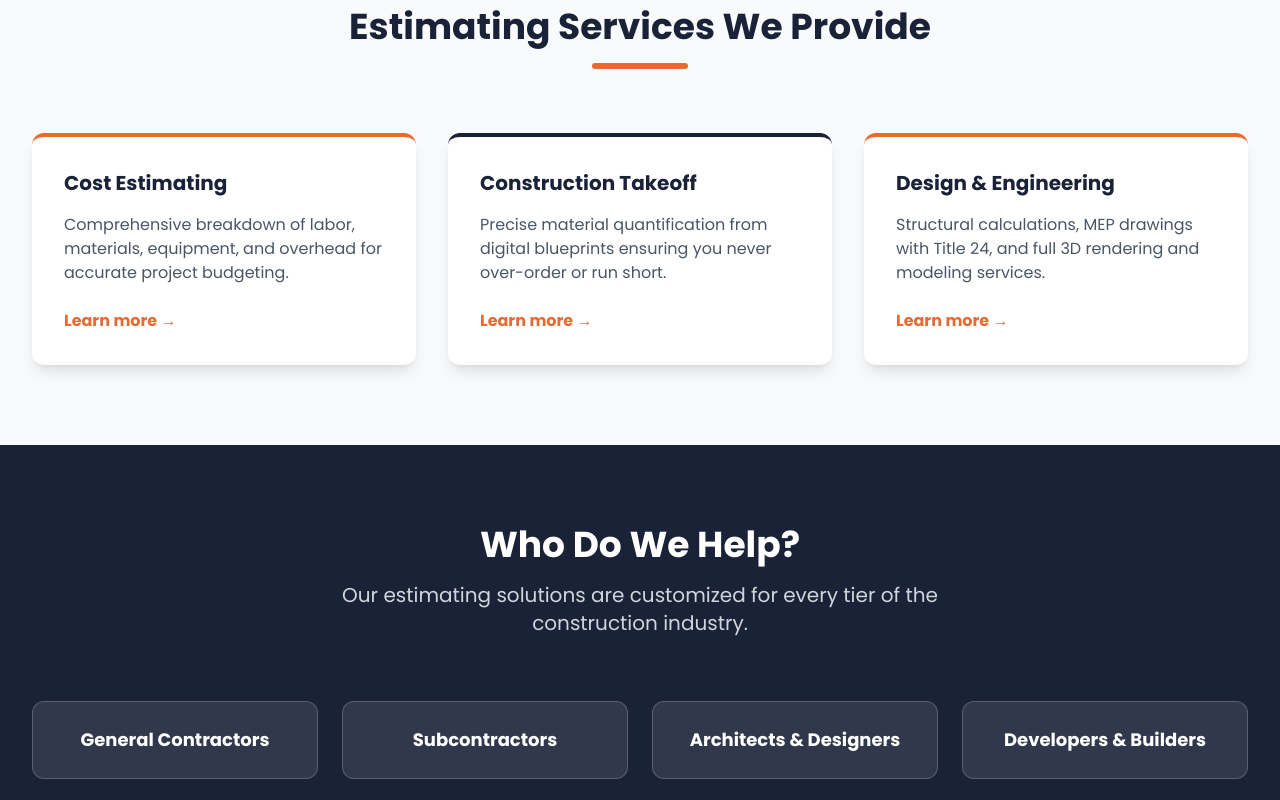
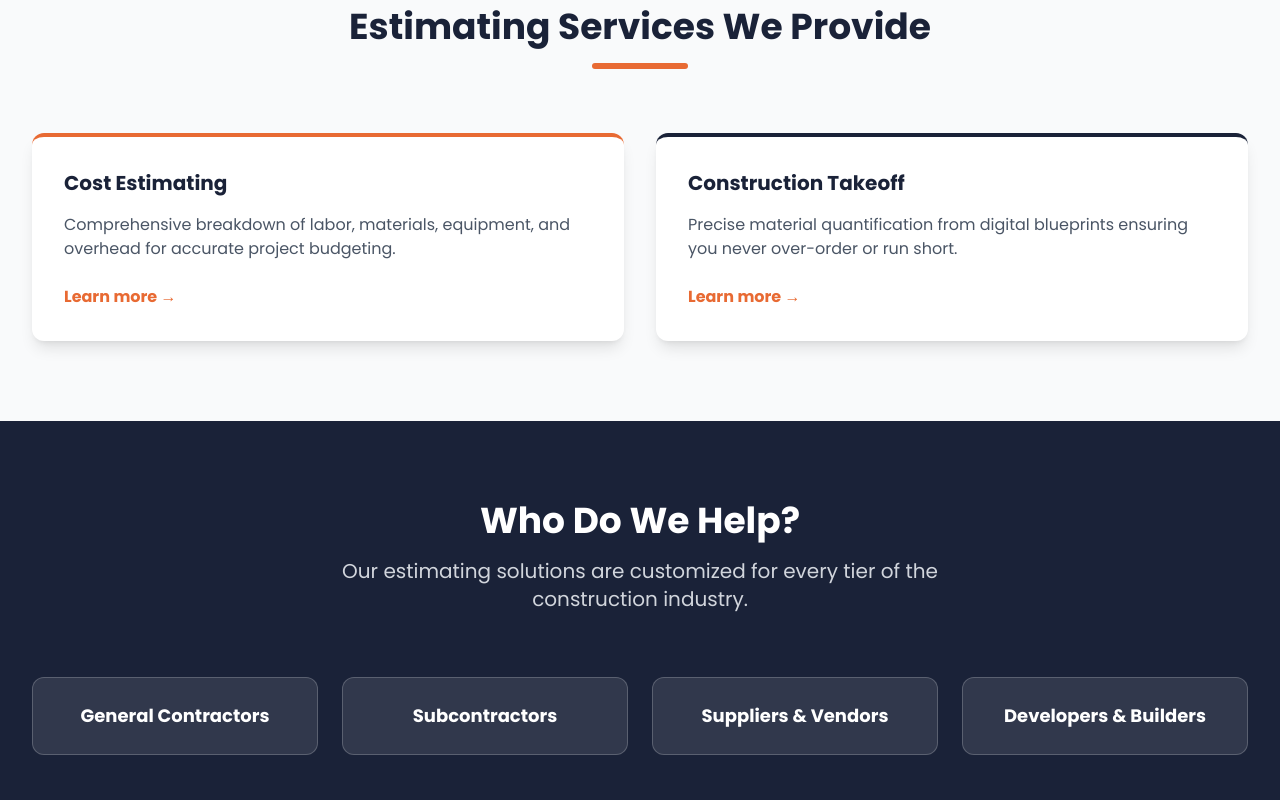
Before and after one commit to Alirazadev786/constructech-estimation, a Next.js app: page / in a window 1280 px wide. Shown: the part 1500-2300 px from the top of the page. Built offline with nearby package versions, Linux system fonts and the light colour scheme.

Commit message:
Remove design related keywords and services

```diff
--- a/src/app/page.tsx
+++ b/src/app/page.tsx
@@ -50,7 +50,7 @@ export default function Home() {
             <div className="w-24 h-1.5 bg-brand-orange mx-auto rounded-full"></div>
           </div>
 
-          <div className="grid grid-cols-1 md:grid-cols-3 gap-8">
+          <div className="grid grid-cols-1 md:grid-cols-2 gap-8">
             <div className="bg-white p-8 rounded-xl shadow-lg border-t-4 border-brand-orange hover:-translate-y-2 transition-transform">
               <h3 className="text-xl font-bold text-brand-navy mb-4">Cost Estimating</h3>
               <p className="text-gray-600 mb-6">Comprehensive breakdown of labor, materials, equipment, and overhead for accurate project budgeting.</p>
@@ -60,11 +60,6 @@ export default function Home() {
               <h3 className="text-xl font-bold text-brand-navy mb-4">Construction Takeoff</h3>
               <p className="text-gray-600 mb-6">Precise material quantification from digital blueprints ensuring you never over-order or run short.</p>
               <Link href="/services/construction-takeoff" className="text-brand-orange font-bold hover:underline">Learn more →</Link>
-            </div>
-            <div className="bg-white p-8 rounded-xl shadow-lg border-t-4 border-brand-orange hover:-translate-y-2 transition-transform">
-              <h3 className="text-xl font-bold text-brand-navy mb-4">Design & Engineering</h3>
-              <p className="text-gray-600 mb-6">Structural calculations, MEP drawings with Title 24, and full 3D rendering and modeling services.</p>
-              <Link href="/services/design-drawing-engineering" className="text-brand-orange font-bold hover:underline">Learn more →</Link>
             </div>
           </div>
         </div>
@@ -79,7 +74,7 @@ export default function Home() {
           </div>
 
           <div className="grid grid-cols-1 md:grid-cols-2 lg:grid-cols-4 gap-6">
-            {['General Contractors', 'Subcontractors', 'Architects & Designers', 'Developers & Builders'].map((audience, i) => (
+            {['General Contractors', 'Subcontractors', 'Suppliers & Vendors', 'Developers & Builders'].map((audience, i) => (
               <div key={i} className="bg-white/10 p-6 rounded-xl border border-white/20 text-center hover:bg-brand-orange hover:border-brand-orange transition-colors cursor-default">
                 <h3 className="text-lg font-bold">{audience}</h3>
               </div>
--- a/src/app/services/design-build-services/page.tsx
+++ /dev/null
@@ -1,12 +0,0 @@
-import DynamicServiceTemplate from '@/components/CompetitorLayout/DynamicServiceTemplate';
-import content from '@/data/competitor_content.json';
-import { Metadata } from 'next';
-
-export const metadata: Metadata = {
-  title: `Expert Design Build Services for USA Construction Projects`,
-};
-
-export default function Page() {
-  const data = (content as any)['services/design-build-services'];
-  return <DynamicServiceTemplate data={data} />;
-}
--- a/src/app/services/page.tsx
+++ b/src/app/services/page.tsx
@@ -74,7 +74,7 @@ export default function ServicesPage() {
             Comprehensive Estimating <br/> <span className="text-brand-orange">Services</span>
           </h1>
           <p className="text-xl text-gray-300 max-w-3xl mx-auto mb-10 animate-fade-in-up" style={{animationDelay: '0.2s'}}>
-            From initial design drawings to final bid preparation, our expert estimators provide the precision you need to win projects and maximize profitability.
+            From initial blueprints to final bid preparation, our expert estimators provide the precision you need to win projects and maximize profitability.
           </p>
           <div className="flex flex-wrap justify-center gap-4 animate-fade-in-up" style={{animationDelay: '0.3s'}}>
             <Link href="/contact" className="bg-brand-orange hover:bg-orange-600 text-white px-8 py-4 rounded-md font-bold text-lg transition-transform hover:-translate-y-1 shadow-lg flex items-center">
--- a/src/components/CompetitorLayout/DynamicServiceTemplate.tsx
+++ b/src/components/CompetitorLayout/DynamicServiceTemplate.tsx
@@ -112,14 +112,7 @@ export default function CompetitorPageLayout({ data }: { data: any }) {
                       </svg>
                     </Link>
                   </li>
-                  <li className="border-t border-gray-200 pt-4">
-                    <Link href="/services/design-build-services" className="group flex items-center justify-between text-gray-700 font-bold hover:text-brand-orange transition-colors">
-                      Design Build Services
-                      <svg className="w-5 h-5 text-gray-400 group-hover:text-brand-orange transition-colors" fill="none" viewBox="0 0 24 24" stroke="currentColor">
-                        <path strokeLinecap="round" strokeLinejoin="round" strokeWidth={2} d="M9 5l7 7-7 7" />
-                      </svg>
-                    </Link>
-                  </li>
+
                   <li className="border-t border-gray-200 pt-4">
                     <Link href="/our-trades" className="group flex items-center justify-between text-gray-700 font-bold hover:text-brand-orange transition-colors">
                       Our Trades
--- a/src/components/Header.tsx
+++ b/src/components/Header.tsx
@@ -163,19 +163,7 @@ export default function Header() {
                             </div>
                           </Link>
 
-                          <Link href="/services/design-build-services" className="block group/link">
-                            <div className="flex items-start gap-3">
-                              <div className="bg-white/20 p-2 rounded shrink-0">
-                                <svg className="w-5 h-5 text-white" fill="none" viewBox="0 0 24 24" stroke="currentColor">
-                                  <path strokeLinecap="round" strokeLinejoin="round" strokeWidth={2} d="M10 20l4-16m4 4l4 4-4 4M6 16l-4-4 4-4" />
-                                </svg>
-                              </div>
-                              <div>
-                                <h4 className="font-bold text-[15px] group-hover/link:text-brand-navy transition-colors">Design Build Services</h4>
-                                <p className="text-white/80 text-xs mt-1 italic">Single-source design and construction.</p>
-                              </div>
-                            </div>
-                          </Link>
+
                         </div>
                       </div>
 
```
